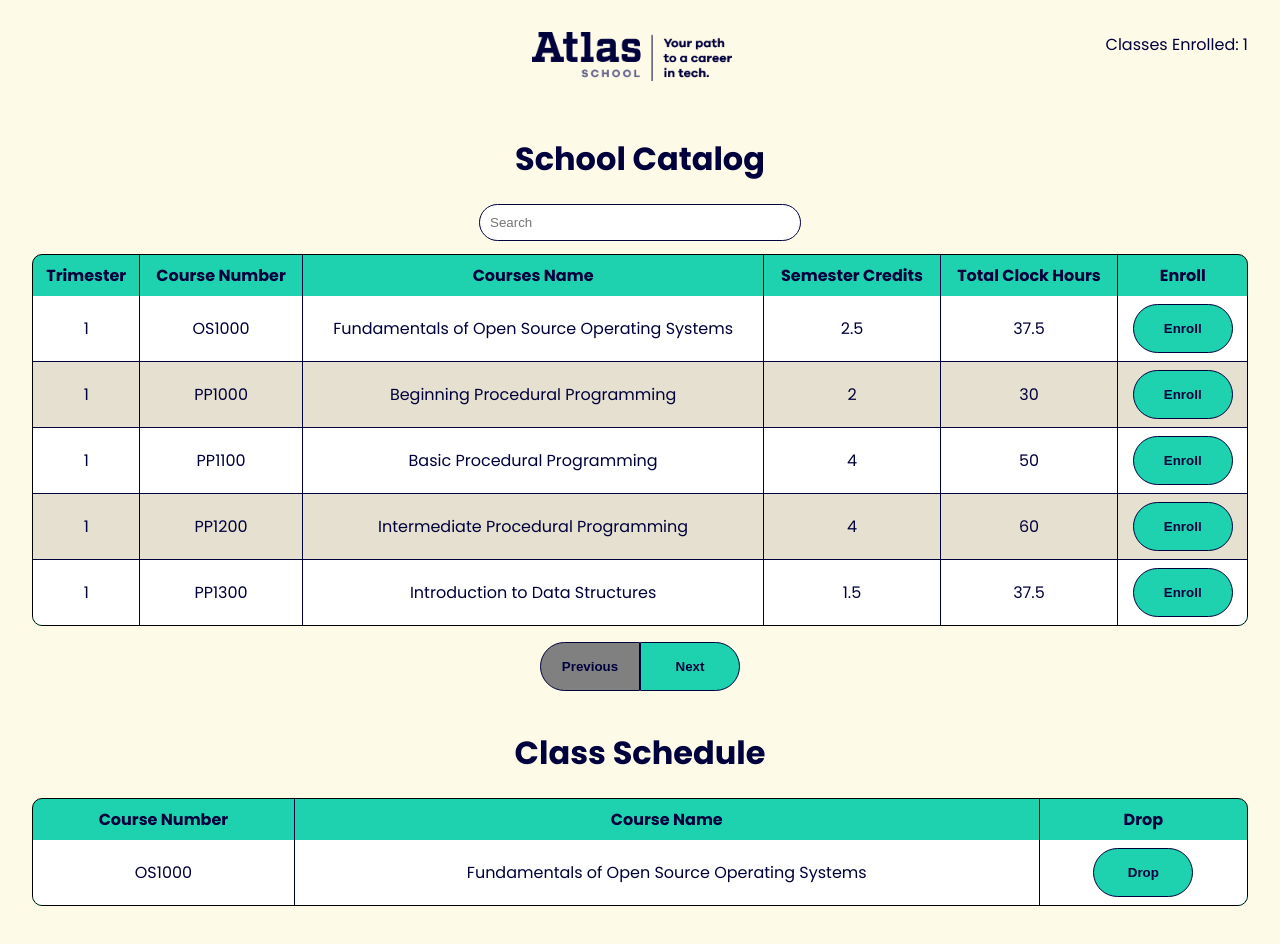
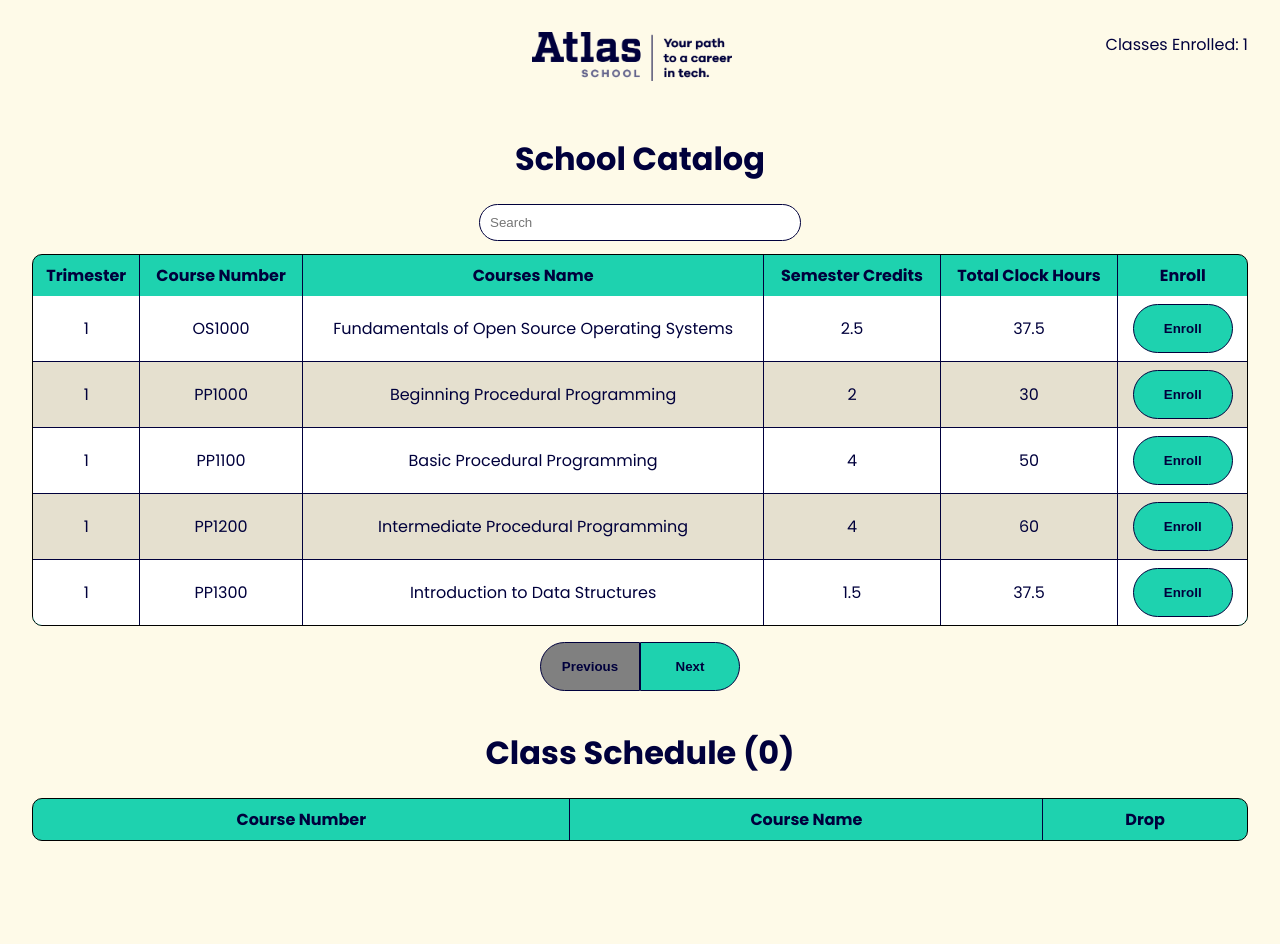
Before and after one commit to MikeBilbee/atlas-react-state-intro, a React (Vite) app: page / in a window 1280 px wide. Shown: the top 944 px of the page. Built offline with nearby package versions, Linux system fonts and the light colour scheme.

Commit message:
5.0 Enroll/Drop

```diff
--- a/src/App.jsx
+++ b/src/App.jsx
@@ -1,13 +1,39 @@
+// src/App.jsx
+import { createContext, useState } from "react";
 import SchoolCatalog from "./SchoolCatalog";
 import Header from "./Header";
 import ClassSchedule from "./ClassSchedule";
 
+export const EnrollmentContext = createContext();
+
 export default function App() {
+    const [enrolledCourses, setEnrolledCourses] = useState([]);
+
+    const addCourse = (course) => {
+        if (
+            !enrolledCourses.some((c) => c.courseNumber === course.courseNumber)
+        ) {
+            setEnrolledCourses([...enrolledCourses, course]);
+        }
+    };
+
+    const removeCourse = (courseNumber) => {
+        setEnrolledCourses(
+            enrolledCourses.filter(
+                (course) => course.courseNumber !== courseNumber
+            )
+        );
+    };
+
     return (
-    <div>
+        <EnrollmentContext.Provider
+            value={{ enrolledCourses, addCourse, removeCourse }}
+        >
+            <div className="app">
                 <Header />
                 <SchoolCatalog />
                 <ClassSchedule />
             </div>
+        </EnrollmentContext.Provider>
     );
 }
--- a/src/ClassSchedule.jsx
+++ b/src/ClassSchedule.jsx
@@ -1,7 +1,13 @@
+// src/ClassSchedule.jsx
+import { useContext } from "react";
+import { EnrollmentContext } from "./App";
+
 export default function ClassSchedule() {
+    const { enrolledCourses, removeCourse } = useContext(EnrollmentContext);
+
     return (
         <div className="class-schedule">
-      <h1>Class Schedule</h1>
+            <h1>Class Schedule ({enrolledCourses.length})</h1>
             <table>
                 <thead>
                     <tr>
@@ -11,13 +17,21 @@ export default function ClassSchedule() {
                     </tr>
                 </thead>
                 <tbody>
-          <tr>
-            <td>OS1000</td>
-            <td>Fundamentals of Open Source Operating Systems</td>
+                    {enrolledCourses.map((course) => (
+                        <tr key={course.courseNumber}>
+                            <td>{course.courseNumber}</td>
+                            <td>{course.courseName}</td>
                             <td>
-              <button>Drop</button>
+                                <button
+                                    onClick={() =>
+                                        removeCourse(course.courseNumber)
+                                    }
+                                >
+                                    Drop
+                                </button>
                             </td>
                         </tr>
+                    ))}
                 </tbody>
             </table>
         </div>
--- a/src/SchoolCatalog.jsx
+++ b/src/SchoolCatalog.jsx
@@ -1,5 +1,6 @@
 // src/SchoolCatalog.jsx
-import { useEffect, useState } from "react";
+import { useContext, useEffect, useState } from "react";
+import { EnrollmentContext } from "./App";
 
 export default function SchoolCatalog() {
     const [courses, setCourses] = useState([]);
@@ -25,7 +26,7 @@ export default function SchoolCatalog() {
 
     const handleSearchChange = (event) => {
         setSearchTerm(event.target.value);
-        setCurrentPage(1); // Reset to first page when search term changes
+        setCurrentPage(1);
     };
 
     const handleSort = (column) => {
@@ -47,7 +48,7 @@ export default function SchoolCatalog() {
 
     const sortedCourses = [...filteredCourses].sort((a, b) => {
         if (sortBy === null) {
-            return 0; // No sorting
+            return 0;
         }
 
         const aValue = a[sortBy];
@@ -72,6 +73,8 @@ export default function SchoolCatalog() {
     const handlePageChange = (pageNumber) => {
         setCurrentPage(pageNumber);
     };
+
+    const { addCourse } = useContext(EnrollmentContext);
 
     return (
         <div className="school-catalog">
@@ -112,7 +115,9 @@ export default function SchoolCatalog() {
                             <td>{course.semesterCredits}</td>
                             <td>{course.totalClockHours}</td>
                             <td>
-                                <button>Enroll</button>
+                                <button onClick={() => addCourse(course)}>
+                                    Enroll
+                                </button>
                             </td>
                         </tr>
                     ))}
```
Lines whose indentation alone changed are shown as unchanged.
